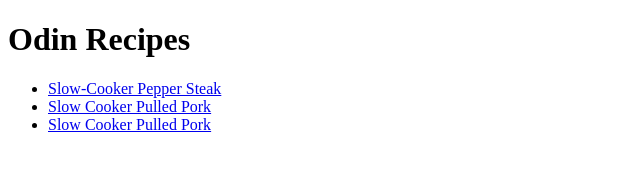
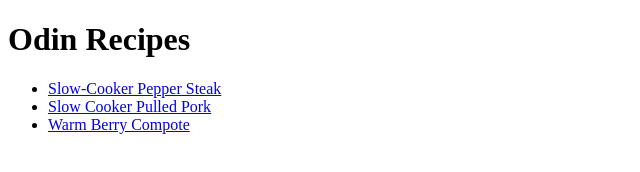
Before and after one commit to balak26/odin-recipes, a plain HTML site: page index.html in a window 1280 px wide. Shown: the full height of the page, 0-640 px from the left. Drawn offline with Linux system fonts and the light colour scheme.

Commit message:
fixed a naming error in the index.html link which leads to a new page

```diff
--- a/index.html
+++ b/index.html
@@ -19,7 +19,7 @@
         >
       </li>
       <li>
-        <a href="./recipes/Warm-Berry-Compote.html">Slow Cooker Pulled Pork</a>
+        <a href="./recipes/Warm-Berry-Compote.html">Warm Berry Compote</a>
       </li>
     </ul>
   </body>
```
